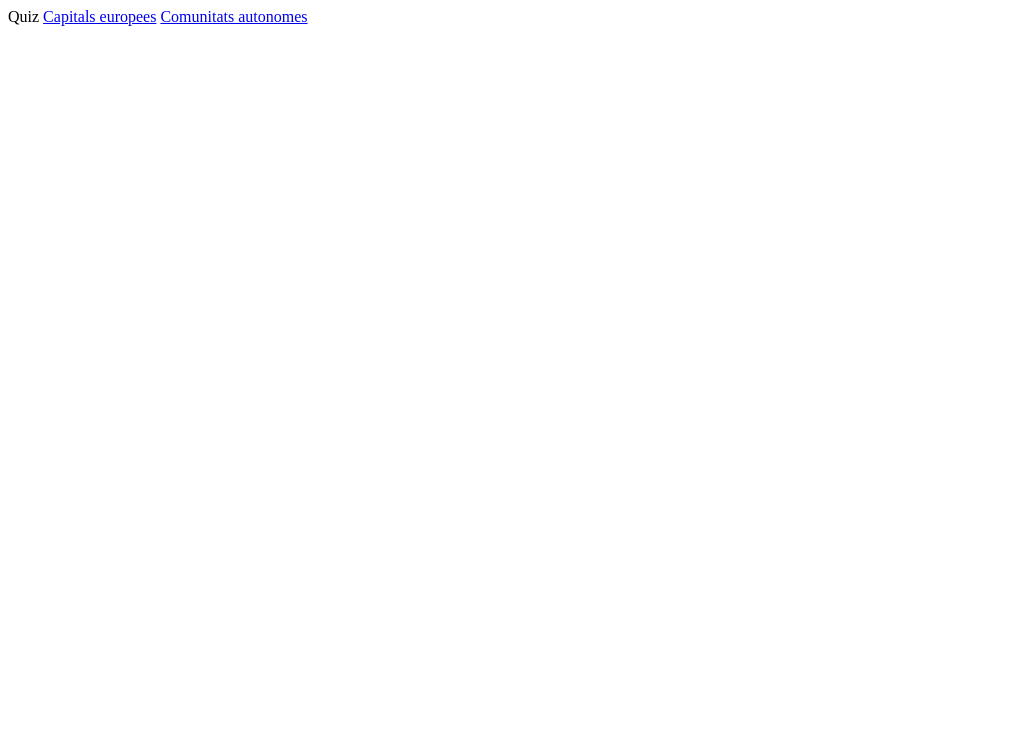
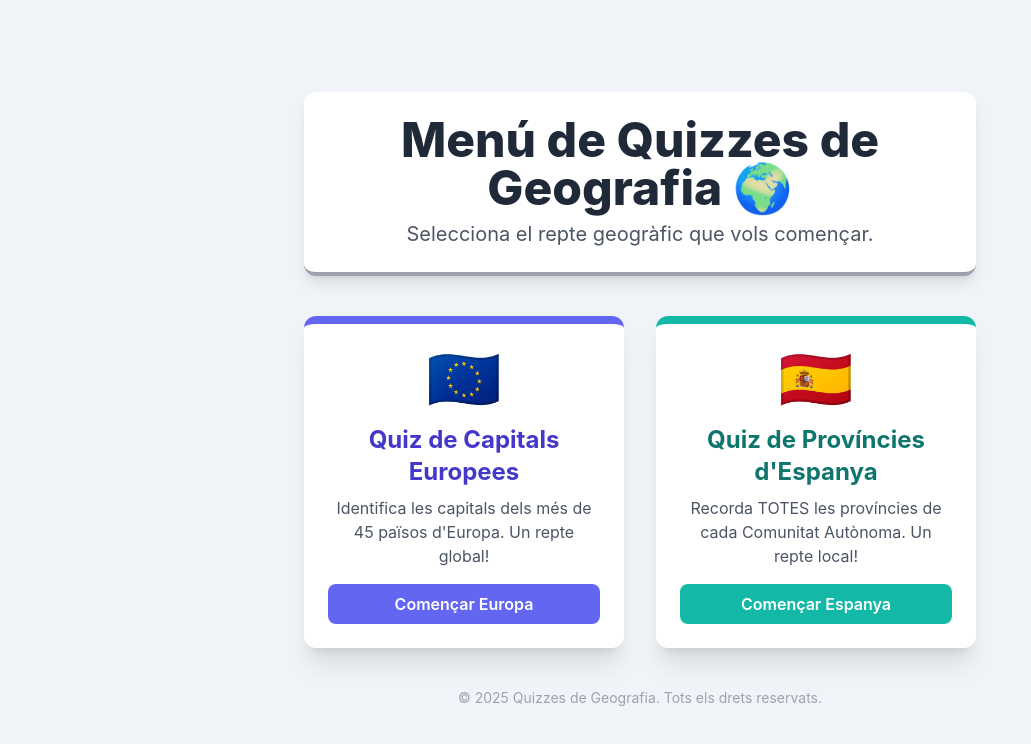
Before and after one commit to yuyul/capitales_quiz, a plain HTML site: page index.html in a window 1280 px wide. Shown: the whole page, without its empty margins (0-1031 px from the left). Drawn offline with nearby package versions, Linux system fonts and the light colour scheme.

Commit message:
Update index.html

```diff
--- a/index.html
+++ b/index.html
@@ -1,7 +1,64 @@
-<html>
-  <head>Quiz</head>
-  <body>
-    <a href="./quiz.html">Capitals europees</a>
-    <a href="./comunitats.html">Comunitats autonomes</a>
-  </body>
+<!DOCTYPE html>
+<html lang="ca">
+<head>
+    <meta charset="UTF-8">
+    <meta name="viewport" content="width=device-width, initial-scale=1.0">
+    <title>Índex de Quizzes de Geografia</title>
+    <!-- Càrrega de Tailwind CSS -->
+    <script src="https://cdn.tailwindcss.com"></script>
+    <style>
+        body {
+            font-family: 'Inter', sans-serif;
+            background-color: #f0f4f8; /* Fons clar */
+        }
+        .card-link {
+            transition: all 0.3s ease-in-out;
+        }
+        .card-link:hover {
+            transform: translateY(-4px) scale(1.02);
+            box-shadow: 0 10px 15px rgba(0, 0, 0, 0.1);
+        }
+    </style>
+</head>
+<body class="flex items-center justify-center min-h-screen p-4">
+
+    <div class="w-full max-w-2xl text-center">
+        <header class="mb-10 p-6 bg-white rounded-xl shadow-lg border-b-4 border-gray-400">
+            <h1 class="text-4xl md:text-5xl font-extrabold text-gray-800 mb-2">
+                Menú de Quizzes de Geografia 🌍
+            </h1>
+            <p class="text-xl text-gray-600">Selecciona el repte geogràfic que vols començar.</p>
+        </header>
+
+        <!-- Contenidor de les targetes de quiz -->
+        <div class="grid grid-cols-1 md:grid-cols-2 gap-8">
+
+            <!-- Targeta 1: Capitals d'Europa -->
+            <a href="quiz.html" class="card-link block p-6 bg-white rounded-xl border-t-8 border-indigo-500 shadow-xl hover:shadow-2xl">
+                <div class="text-6xl mb-4">🇪🇺</div>
+                <h2 class="text-2xl font-bold text-indigo-700 mb-2">Quiz de Capitals Europees</h2>
+                <p class="text-gray-600">Identifica les capitals dels més de 45 països d'Europa. Un repte global!</p>
+                <button class="mt-4 w-full py-2 bg-indigo-500 text-white rounded-lg font-semibold hover:bg-indigo-600 transition duration-150">
+                    Començar Europa
+                </button>
+            </a>
+
+            <!-- Targeta 2: Províncies d'Espanya -->
+            <a href="comunitats_quiz.html" class="card-link block p-6 bg-white rounded-xl border-t-8 border-teal-500 shadow-xl hover:shadow-2xl">
+                <div class="text-6xl mb-4">🇪🇸</div>
+                <h2 class="text-2xl font-bold text-teal-700 mb-2">Quiz de Províncies d'Espanya</h2>
+                <p class="text-gray-600">Recorda TOTES les províncies de cada Comunitat Autònoma. Un repte local!</p>
+                <button class="mt-4 w-full py-2 bg-teal-500 text-white rounded-lg font-semibold hover:bg-teal-600 transition duration-150">
+                    Començar Espanya
+                </button>
+            </a>
+
+        </div>
+
+        <footer class="mt-10 text-sm text-gray-400">
+            <p>© 2025 Quizzes de Geografia. Tots els drets reservats.</p>
+        </footer>
+    </div>
+
+</body>
 </html>
```
